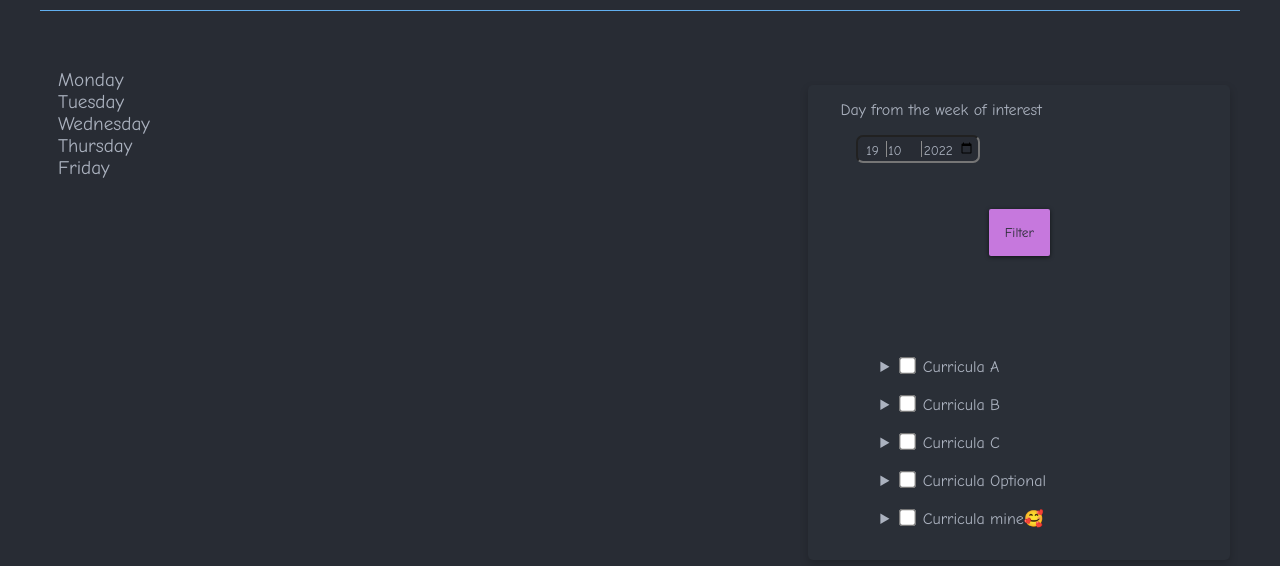
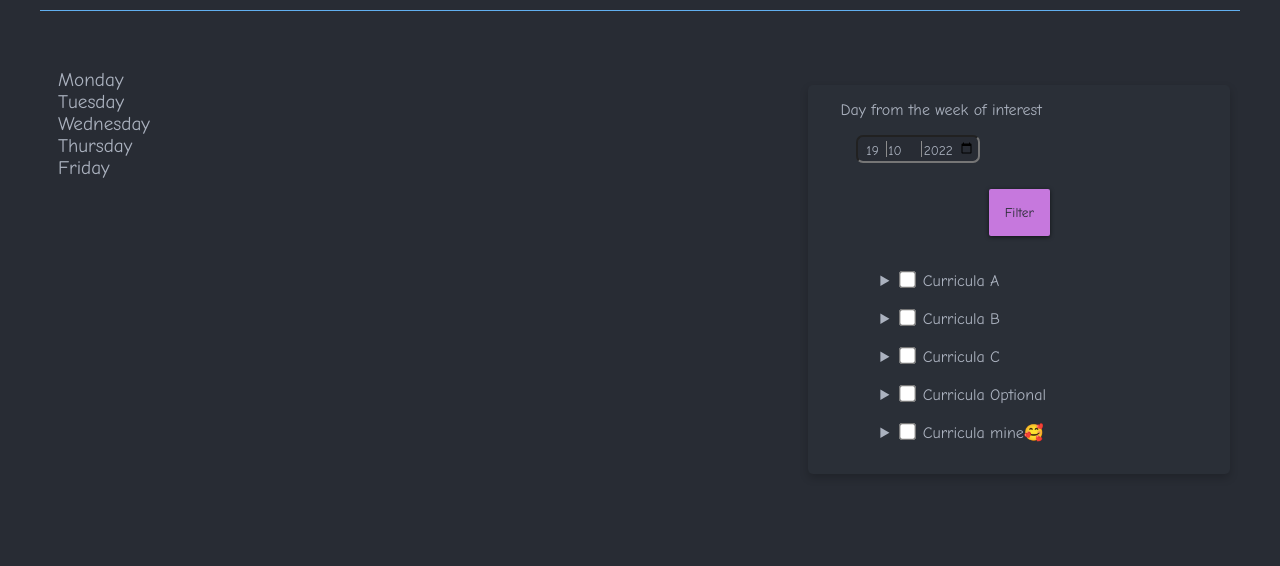
Before and after one commit to dvgniele/unibo_better_timetable, a plain HTML site: page index.html in a window 1280 px wide. Shown: the part 70-636 px from the top of the page. Drawn offline with nearby package versions, Linux system fonts and the light colour scheme; no server answers.

Commit message:
rft: removed eccessive padding and space

```diff
--- a/src/style.css
+++ b/src/style.css
@@ -97,7 +97,7 @@ input[type="checkbox"] {
 	position: relative;
 
 	display: block;
-	margin: 30px auto;
+	margin: 10px auto;
 	padding: 1rem;
 
 	overflow: hidden;
```
Also changed, not shown: index.html (+0 -3 lines).
